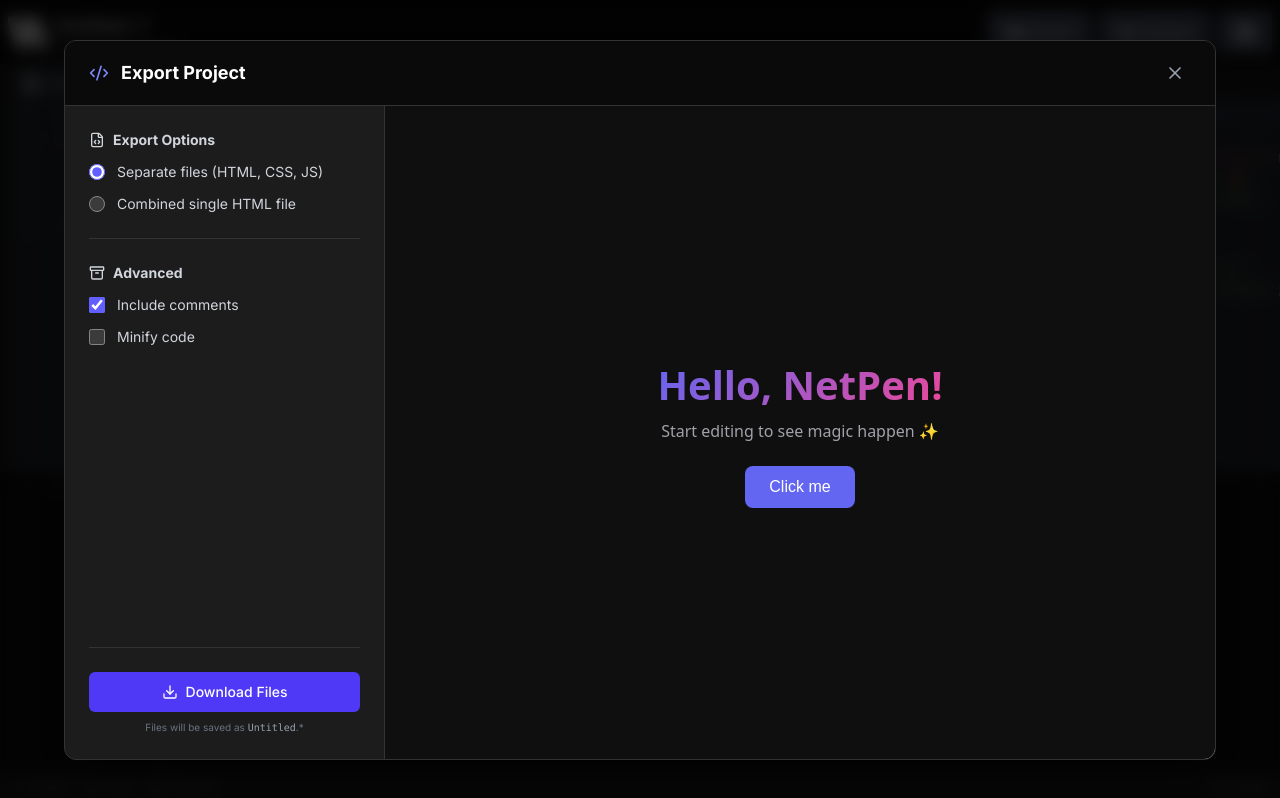
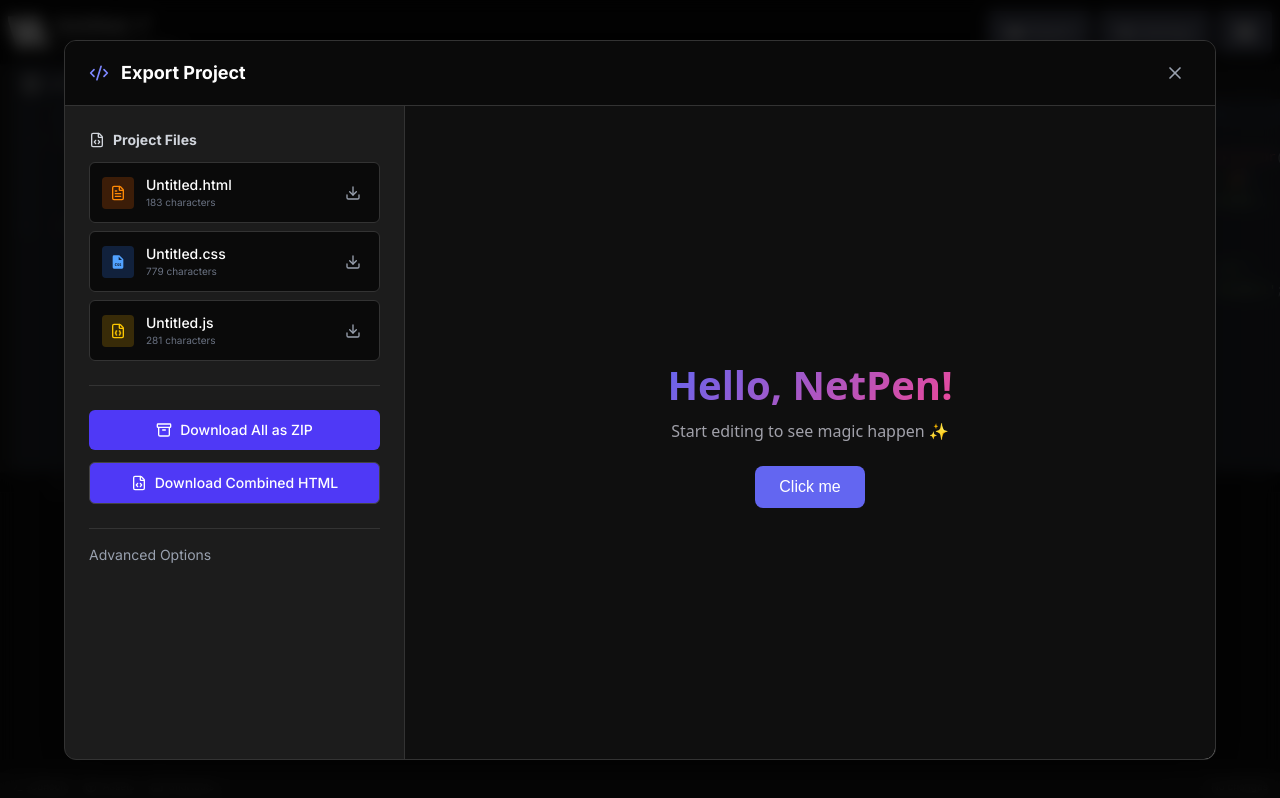
Before and after one commit to byllzz/netpen-editor, a React (Vite) app: page / in a window 1280 px wide. Both pictures are taken after a click on the button "Export". Built offline with nearby package versions, Linux system fonts and the light colour scheme.

Commit message:
feat(export): redesign left panel with individual file rows, ZIP download, and combined HTML option

```diff
--- a/package.json
+++ b/package.json
@@ -18,6 +18,7 @@
     "@codemirror/theme-one-dark": "^6.1.3",
     "@codemirror/view": "^6.43.4",
     "@tailwindcss/vite": "^4.3.2",
+    "jszip": "^3.10.1",
     "lucide-react": "^1.22.0",
     "react": "^19.2.7",
     "react-dom": "^19.2.7",
--- a/src/components/export/ExportPanel.tsx
+++ b/src/components/export/ExportPanel.tsx
@@ -1,8 +1,9 @@
 import { useState } from 'react';
-import { X, Download, FileCode, FileText, Archive, Code2 } from 'lucide-react';
+import { X, Download, FileCode, FileText, Archive, Code2, FileJson } from 'lucide-react';
 import { Preview } from '../preview/Preview';
-import { Button } from '../ui/Button'; // <--- FIXED: Added import
-
+import { Button } from '../ui/Button';
+import JSZip from 'jszip'; // <--- Added ZIP library
+import { BiSolidFileCss } from 'react-icons/bi';
 interface ExportPanelProps {
   isOpen: boolean;
   onClose: () => void;
@@ -12,45 +13,30 @@
   projectName: string;
 }
 
-type ExportFormat = 'separate' | 'combined';
-
 export function ExportPanel({ isOpen, onClose, html, css, js, projectName }: ExportPanelProps) {
-  const [format, setFormat] = useState<ExportFormat>('separate');
   const [includeComments, setIncludeComments] = useState(true);
   const [minify, setMinify] = useState(false);
 
   if (!isOpen) return null;
 
-  const handleDownload = () => {
-    if (format === 'separate') {
-      // Download HTML
-      const htmlBlob = new Blob([html], { type: 'text/html' });
-      const htmlUrl = URL.createObjectURL(htmlBlob);
+  // Helper to trigger a file download
+  const downloadFile = (content: string, filename: string, type: string) => {
+    const blob = new Blob([content], { type });
+    const url = URL.createObjectURL(blob);
     const a = document.createElement('a');
-      a.href = htmlUrl;
-      a.download = `${projectName}.html`;
+    a.href = url;
+    a.download = filename;
     a.click();
-      URL.revokeObjectURL(htmlUrl);
+    URL.revokeObjectURL(url);
+  };
 
-      // Download CSS
-      const cssBlob = new Blob([css], { type: 'text/css' });
-      const cssUrl = URL.createObjectURL(cssBlob);
-      const a2 = document.createElement('a');
-      a2.href = cssUrl;
-      a2.download = `${projectName}.css`;
-      a2.click();
-      URL.revokeObjectURL(cssUrl);
+  // Individual downloads
+  const downloadHtml = () => downloadFile(html, `${projectName}.html`, 'text/html');
+  const downloadCss = () => downloadFile(css, `${projectName}.css`, 'text/css');
+  const downloadJs = () => downloadFile(js, `${projectName}.js`, 'application/javascript');
 
-      // Download JS
-      const jsBlob = new Blob([js], { type: 'application/javascript' });
-      const jsUrl = URL.createObjectURL(jsBlob);
-      const a3 = document.createElement('a');
-      a3.href = jsUrl;
-      a3.download = `${projectName}.js`;
-      a3.click();
-      URL.revokeObjectURL(jsUrl);
-    } else {
-      // Combined HTML file
+  // Download combined single HTML file
+  const downloadCombined = () => {
     const combinedDoc = `<!DOCTYPE html>
 <html lang="en">
 <head>
@@ -66,15 +52,23 @@
   <script>${js}<\/script>
 </body>
 </html>`;
+    downloadFile(combinedDoc, `${projectName}.html`, 'text/html');
+  };
 
-      const combinedBlob = new Blob([combinedDoc], { type: 'text/html' });
-      const combinedUrl = URL.createObjectURL(combinedBlob);
+  // Download all as ZIP
+  const downloadZip = async () => {
+    const zip = new JSZip();
+    zip.file(`${projectName}.html`, html);
+    zip.file(`${projectName}.css`, css);
+    zip.file(`${projectName}.js`, js);
+
+    const blob = await zip.generateAsync({ type: 'blob' });
+    const url = URL.createObjectURL(blob);
     const a = document.createElement('a');
-      a.href = combinedUrl;
-      a.download = `${projectName}.html`;
+    a.href = url;
+    a.download = `${projectName}.zip`;
     a.click();
-      URL.revokeObjectURL(combinedUrl);
-    }
+    URL.revokeObjectURL(url);
   };
 
   return (
@@ -96,44 +90,104 @@
 
         {/* Body - Split Layout */}
         <div className="flex-1 flex min-h-0">
-          {/* Left Side - Controls */}
-          <div className="w-[320px] min-w-[280px] border-r border-[#333] p-6 overflow-y-auto flex flex-col gap-6">
+          {/* Left Side - File List & Controls */}
+          <div className="w-[340px] min-w-[280px] border-r border-[#333] p-6 overflow-y-auto flex flex-col gap-6">
+            {/* File List Section */}
             <div>
               <h3 className="text-sm font-bold text-gray-300 mb-3 flex items-center gap-2">
-                <FileCode className="w-4 h-4" /> Export Options
+                <FileCode className="w-4 h-4" /> Project Files
               </h3>
 
-              <div className="space-y-3">
-                <label className="flex items-center gap-3 cursor-pointer text-sm text-gray-300 hover:text-white transition-colors">
-                  <input
-                    type="radio"
-                    name="format"
-                    checked={format === 'separate'}
-                    onChange={() => setFormat('separate')}
-                    className="w-4 h-4 accent-indigo-500"
-                  />
-                  <span>Separate files (HTML, CSS, JS)</span>
-                </label>
-                <label className="flex items-center gap-3 cursor-pointer text-sm text-gray-300 hover:text-white transition-colors">
-                  <input
-                    type="radio"
-                    name="format"
-                    checked={format === 'combined'}
-                    onChange={() => setFormat('combined')}
-                    className="w-4 h-4 accent-indigo-500"
-                  />
-                  <span>Combined single HTML file</span>
-                </label>
+              <div className="space-y-2">
+                {/* HTML */}
+                <div className="flex items-center justify-between bg-[#0a0a0a] p-3 rounded-md border border-[#333] group hover:border-indigo-500/50 transition-colors">
+                  <div className="flex items-center gap-3">
+                    <div className="w-8 h-8 rounded bg-orange-500/20 flex items-center justify-center">
+                      <FileText className="w-4 h-4 text-orange-400" />
+                    </div>
+                    <div>
+                      <p className="text-sm font-medium text-white">{projectName}.html</p>
+                      <p className="text-[10px] text-gray-500">{html.length} characters</p>
+                    </div>
+                  </div>
+                  <button
+                    onClick={downloadHtml}
+                    className="p-1.5 rounded-md hover:bg-[#333] transition-colors text-gray-400 hover:text-white cursor-pointer"
+                    title="Download HTML"
+                  >
+                    <Download className="w-4 h-4" />
+                  </button>
+                </div>
+
+                {/* CSS */}
+                <div className="flex items-center justify-between bg-[#0a0a0a] p-3 rounded-md border border-[#333] group hover:border-indigo-500/50 transition-colors">
+                  <div className="flex items-center gap-3">
+                    <div className="w-8 h-8 rounded bg-blue-500/20 flex items-center justify-center">
+                      <BiSolidFileCss className="w-4 h-4 text-blue-400" />
+                    </div>
+                    <div>
+                      <p className="text-sm font-medium text-white">{projectName}.css</p>
+                      <p className="text-[10px] text-gray-500">{css.length} characters</p>
+                    </div>
+                  </div>
+                  <button
+                    onClick={downloadCss}
+                    className="p-1.5 rounded-md hover:bg-[#333] transition-colors text-gray-400 hover:text-white cursor-pointer"
+                    title="Download CSS"
+                  >
+                    <Download className="w-4 h-4" />
+                  </button>
+                </div>
+
+                {/* JS */}
+                <div className="flex items-center justify-between bg-[#0a0a0a] p-3 rounded-md border border-[#333] group hover:border-indigo-500/50 transition-colors">
+                  <div className="flex items-center gap-3">
+                    <div className="w-8 h-8 rounded bg-yellow-500/20 flex items-center justify-center">
+                      <FileJson className="w-4 h-4 text-yellow-400" />
+                    </div>
+                    <div>
+                      <p className="text-sm font-medium text-white">{projectName}.js</p>
+                      <p className="text-[10px] text-gray-500">{js.length} characters</p>
+                    </div>
+                  </div>
+                  <button
+                    onClick={downloadJs}
+                    className="p-1.5 rounded-md hover:bg-[#333] transition-colors text-gray-400 hover:text-white cursor-pointer"
+                    title="Download JS"
+                  >
+                    <Download className="w-4 h-4" />
+                  </button>
+                </div>
               </div>
             </div>
 
-            <div className="border-t border-[#333] pt-6">
-              <h3 className="text-sm font-bold text-gray-300 mb-3 flex items-center gap-2">
-                <Archive className="w-4 h-4" /> Advanced
-              </h3>
+            {/* Bulk Download Buttons */}
+            <div className="border-t border-[#333] pt-6 flex flex-col gap-3">
+              <Button
+                onClick={downloadZip}
+                className="w-full bg-indigo-600 hover:bg-indigo-500 text-white font-medium py-2.5 rounded-md flex items-center justify-center gap-2 transition-colors"
+              >
+                <Archive className="w-4 h-4" />
+                Download All as ZIP
+              </Button>
 
-              <div className="space-y-3">
-                <label className="flex items-center gap-3 cursor-pointer text-sm text-gray-300 hover:text-white transition-colors">
+              <Button
+                onClick={downloadCombined}
+                className="w-full bg-[#2a2a2a] hover:bg-[#3a3a3a] text-white font-medium py-2.5 rounded-md flex items-center justify-center gap-2 transition-colors border border-[#444]"
+              >
+                <FileCode className="w-4 h-4" />
+                Download Combined HTML
+              </Button>
+            </div>
+
+            {/* Advanced Options (Collapsed for cleaner UI) */}
+            <div className="border-t border-[#333] pt-4">
+              <details className="text-sm text-gray-400 cursor-pointer group">
+                <summary className="flex items-center gap-2 hover:text-white transition-colors">
+                  <span>Advanced Options</span>
+                </summary>
+                <div className="mt-3 space-y-2 pl-1">
+                  <label className="flex items-center gap-3 cursor-pointer text-sm text-gray-400 hover:text-gray-300 transition-colors">
                     <input
                       type="checkbox"
                       checked={includeComments}
@@ -142,7 +196,7 @@
                     />
                     <span>Include comments</span>
                   </label>
-                <label className="flex items-center gap-3 cursor-pointer text-sm text-gray-300 hover:text-white transition-colors">
+                  <label className="flex items-center gap-3 cursor-pointer text-sm text-gray-400 hover:text-gray-300 transition-colors">
                     <input
                       type="checkbox"
                       checked={minify}
@@ -152,26 +206,12 @@
                     <span>Minify code</span>
                   </label>
                 </div>
-            </div>
-
-            <div className="border-t border-[#333] pt-6 mt-auto">
-              <Button
-                onClick={handleDownload}
-                className="w-full bg-indigo-600 hover:bg-indigo-500 text-white font-medium py-2.5 rounded-md flex items-center justify-center gap-2 transition-colors"
-              >
-                <Download className="w-4 h-4" />
-                Download {format === 'separate' ? 'Files' : 'File'}
-              </Button>
-              <p className="text-[10px] text-gray-500 text-center mt-2">
-                Files will be saved as{' '}
-                <span className="text-gray-400 font-mono">{projectName}</span>.*
-              </p>
+              </details>
             </div>
           </div>
 
           {/* Right Side - Preview */}
           <div className="flex-1 bg-white relative overflow-hidden">
-            {/* FIXED: Removed allow-same-origin to stop browser warning */}
             <Preview html={html} css={css} js={js} />
           </div>
         </div>
```
Also changed, not shown: 1 other file (tests, documents, lock files or other folders). Lines whose indentation alone changed are shown as unchanged.
